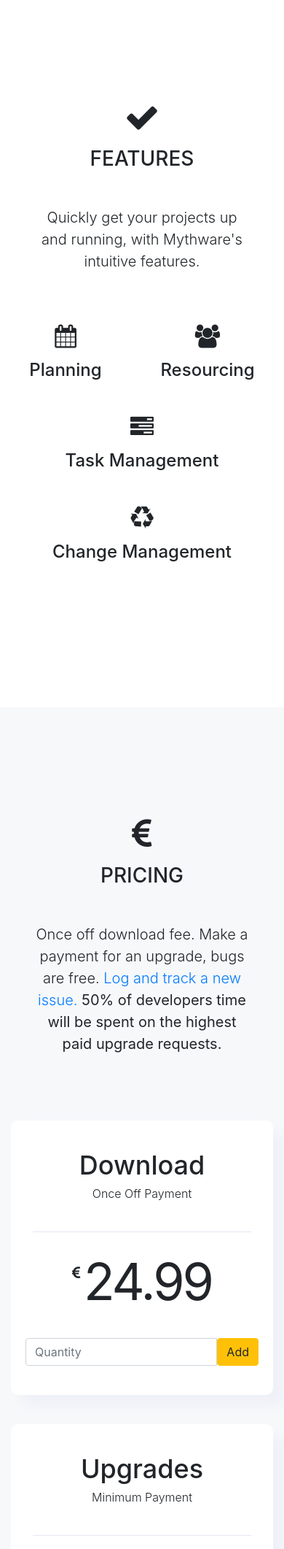
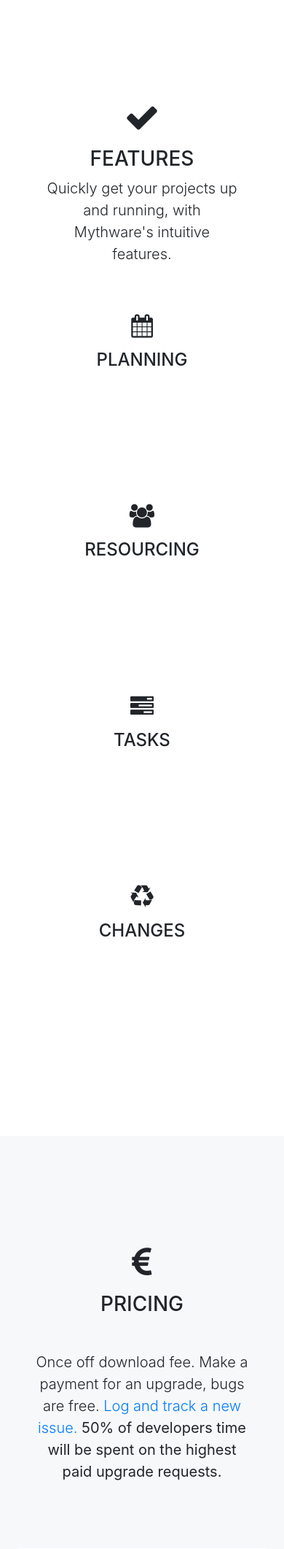
Before and after one commit to GithHayden/django-mythware, a Django app: page / in a window 390 px wide. Shown: the part 727-2849 px from the top of the page at 73% size. Run offline with Django 3.2, Linux system fonts and the light colour scheme; data comes from the database, SQL or seed files in the repository; parts of the project's set-up code (start-up, migrations or seed data) failed here and were passed over; some libraries are stand-ins or nearby versions.

Commit message:
Updated Features icons and text for responsive on smaller devices.

```diff
--- a/products/templates/products.html
+++ b/products/templates/products.html
@@ -76,35 +76,44 @@
         </div>
     </section>
 
-    <!-- Features. -->
+    <!-- Contact. -->
     <section id="features">
-        <div class="mb-5">
+        <div class="text-center container">
+            <i class="fa fa-check fa-3x mb-3"></i>
+            <h3 class="text-center text-uppercase">Features</h3>
+            <p class="lead text-center w-75 m-auto">Quickly get your projects up and running, with Mythware's intuitive features.</p>
             <div class="row">
-                <div class="col-lg-8 mx-auto text-center">
-                    <i class="fa fa-check fa-3x mb-3"></i>
-                    <h3 class="text-center text-uppercase mb-5">Features</h3>
-                    <p class="lead text-center w-75 m-auto">Quickly get your projects up and running, with Mythware's intuitive features.</p>
+                <div class="col-sm-12 col-md-6 col-lg-3 my-5">
+                    <div>
+                        <div class="card-body text-center">
+                            <i class="fa fa-calendar fa-2x mb-3" aria-hidden="true"></i>
+                            <h4 class="text-uppercase mb-5">Planning</h4>
+                        </div>
+                    </div>
                 </div>
-            </div>
-        </div>
-        <br>
-        <div class="container">
-            <div class="row">
-                <div class="col-xs-3 mx-auto text-center">
-                    <i class="fa fa-calendar fa-2x mb-3"></i>
-                    <h4 class="mb-5">Planning</h4>
+                <div class="col-sm-12 col-md-6 col-lg-3 my-5">
+                    <div>
+                        <div class="card-body text-center">
+                            <i class="fa fa-users fa-2x mb-3" aria-hidden="true"></i>
+                            <h4 class="text-uppercase mb-5">Resourcing</h4>
+                        </div>
+                    </div>
                 </div>
-                <div class="col-xs-3 mx-auto text-center">
-                    <i class="fa fa-users fa-2x mb-3"></i>
-                    <h4 class="mb-5">Resourcing</h4>
+                <div class="col-sm-12 col-md-6 col-lg-3 my-5">
+                    <div>
+                        <div class="card-body text-center">
+                            <i class="fa fa-tasks fa-2x mb-3" aria-hidden="true"></i>
+                            <h4 class="text-uppercase mb-5">Tasks</h4>
+                        </div>
+                    </div>
                 </div>
-                <div class="col-xs-3 mx-auto text-center">
-                    <i class="fa fa-tasks fa-2x mb-3"></i>
-                    <h4 class="mb-5">Task Management</h4>
-                </div>
-                <div class="col-xs-3 mx-auto text-center">
-                    <i class="fa fa-recycle fa-2x mb-3"></i>
-                    <h4 class="mb-5">Change Management</h4>
+                <div class="col-sm-12 col-md-6 col-lg-3 my-5">
+                    <div>
+                        <div class="card-body text-center">
+                            <i class="fa fa-recycle fa-2x mb-3" aria-hidden="true"></i>
+                            <h4 class="text-uppercase mb-5">Changes</h4>
+                        </div>
+                    </div>
                 </div>
             </div>
         </div>
```
